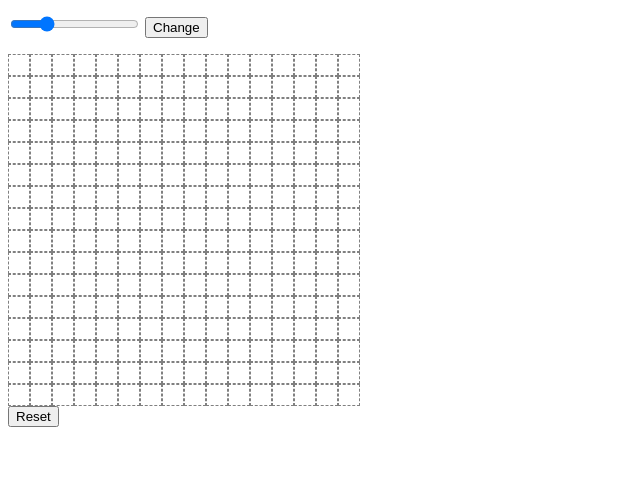
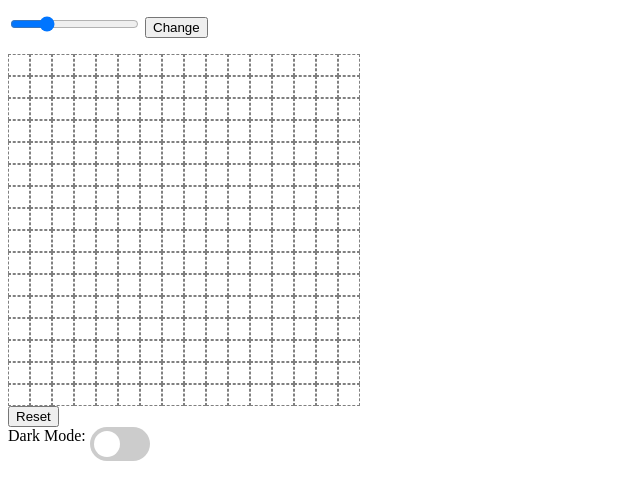
Before and after one commit to boistei/etchSketch, a plain HTML site: page index.html in a window 1280 px wide. Shown: the part 100-600 px from the top of the page, without its empty margins (0-640 px from the left). Drawn offline with Linux system fonts and the light colour scheme.

Commit message:
Add dark mode

```diff
--- a/app.js
+++ b/app.js
@@ -36,6 +36,8 @@ let randColor = function () {
     return `rgb(${r},${g},${b})`;
 }
 
+let color = randColor();
+
 let cells = document.querySelectorAll(".column");
 for (let cell of cells) {
     cell.addEventListener("mouseover", (f) => {
@@ -49,3 +51,8 @@ reset.addEventListener("click", () => {
         cell.style.backgroundColor = 'white';
     }
 })
+
+const dark = document.querySelector("#dark");
+dark.addEventListener("click", (e) => {
+    document.body.classList.toggle("dark");
+})
--- a/index.html
+++ b/index.html
@@ -20,6 +20,14 @@
     <div id="container">
     </div>
     <button id="reset">Reset</button>
+    <!-- Rounded switch -->
+    <div>
+        Dark Mode:
+        <label class="switch">
+            <input type="checkbox" id="dark">
+            <span class="slider round"></span>
+        </label>
+    </div>
 </body>
 
 </html>
--- a/style.css
+++ b/style.css
@@ -12,3 +12,79 @@ div.column {
     width: 20px;
     height: 20px;
 }
+
+div.column .dark {
+    border: 1px dashed rgb(252, 240, 71);
+    ;
+    width: 20px;
+    height: 20px;
+}
+
+.dark {
+    background-color: rgb(0, 5, 82);
+    color: rgb(252, 240, 71);
+}
+
+
+/* The switch - the box around the slider */
+.switch {
+    position: relative;
+    display: inline-block;
+    width: 60px;
+    height: 34px;
+}
+
+/* Hide default HTML checkbox */
+.switch input {
+    opacity: 0;
+    width: 0;
+    height: 0;
+}
+
+/* The slider */
+.slider {
+    position: absolute;
+    cursor: pointer;
+    top: 0;
+    left: 0;
+    right: 0;
+    bottom: 0;
+    background-color: #ccc;
+    -webkit-transition: .4s;
+    transition: .4s;
+}
+
+.slider:before {
+    position: absolute;
+    content: "";
+    height: 26px;
+    width: 26px;
+    left: 4px;
+    bottom: 4px;
+    background-color: white;
+    -webkit-transition: .4s;
+    transition: .4s;
+}
+
+input:checked+.slider {
+    background-color: #2196F3;
+}
+
+input:focus+.slider {
+    box-shadow: 0 0 1px #2196F3;
+}
+
+input:checked+.slider:before {
+    -webkit-transform: translateX(26px);
+    -ms-transform: translateX(26px);
+    transform: translateX(26px);
+}
+
+/* Rounded sliders */
+.slider.round {
+    border-radius: 34px;
+}
+
+.slider.round:before {
+    border-radius: 50%;
+}
```
